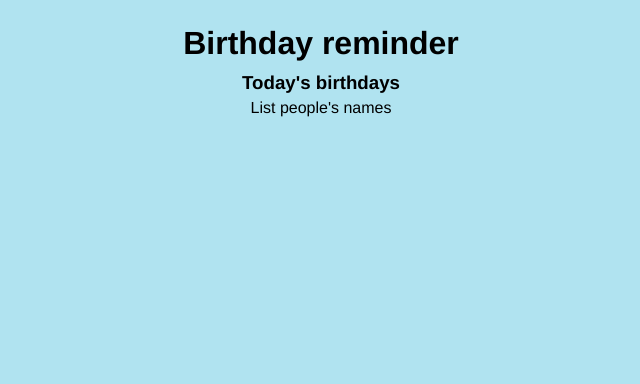
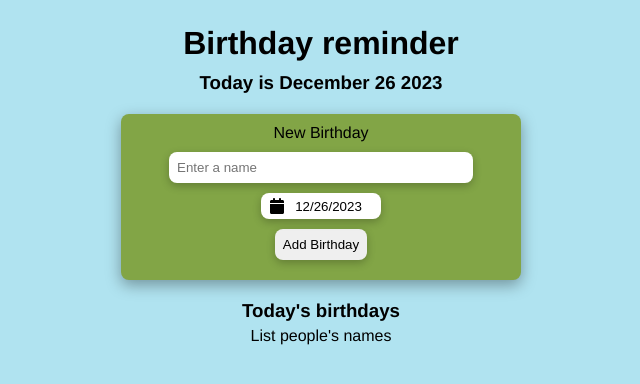
Before and after one commit to jelena2803/birthday-reminder, a React (Create React App) app: page / in a window 1280 px wide. Shown: the top 384 px of the page, without its empty margins (319-959 px from the left). Built offline with nearby package versions, Linux system fonts and the light colour scheme; the HTML template or start-up script is replaced by a standard one.

Commit message:
current date title and new birthday form added

```diff
--- a/src/App.jsx
+++ b/src/App.jsx
@@ -1,13 +1,108 @@
 import "./App.css";
 import List from "./components/List"
+import React, { useState } from "react";
 // import Date from "./components/Date"
+import DatePicker from "react-datepicker";
+import { getMonth, getYear } from 'date-fns';
+import range from "lodash/range";
+
+import "react-datepicker/dist/react-datepicker.css";
+
+function getDate() {
+  const months = ["January", "February", "March", "April", "May", "June", "July", "August", "September", "October", "November", "December"];
+  const today = new Date();
+  const month = months[today.getMonth()];
+  const year = today.getFullYear();
+  const date = today.getDate();
+  return `${month} ${date} ${year}`;
+}
 
 function App() {
+  const [newName, setNewName] = useState("")
+  const [nameList, setNameList] = useState([])
+  const [currentDate, setCurrentDate] = useState(getDate());
+  const allMonths = [
+    "January",
+    "February",
+    "March",
+    "April",
+    "May",
+    "June",
+    "July",
+    "August",
+    "September",
+    "October",
+    "November",
+    "December",
+  ];
+  // calendar
+  const [startDate, setStartDate] = useState(new Date());
+  const years = range(1900, getYear(new Date()) + 1, 1);
+
   return (
     <div className="App">
       <h1>Birthday reminder</h1>
+      {/* <Date/> */}
+      <h3>Today is {currentDate}</h3>
+
+      <form >
+        <div>
+          <label htmlFor="name">New Birthday</label>
+          <input value={newName} onChange={e => setNewName(e.target.value)} type="text" id="name" placeholder="Enter a name"/>
+        </div>
+
+        <DatePicker
+      showIcon
+        renderCustomHeader={({
+          date,
+          changeMonth,
+          changeYear
+        }) => (
+          <div
+            style={{
+              margin: 10,
+              display: "flex",
+              justifyContent: "center",
+            }}
+          >
+
+        <select
+              value={allMonths[getMonth(date)]}
+              onChange={({ target: { value } }) =>
+                changeMonth(allMonths.indexOf(value))
+              }
+            >
+              {allMonths.map((option) => (
+                <option key={option} value={option}>
+                  {option}
+                </option>
+              ))}
+            </select>
+
+            <select
+              value={getYear(date)}
+              onChange={({ target: { value } }) => changeYear(value)}
+            >
+              {years.map((option) => (
+                <option key={option} value={option}>
+                  {option}
+                </option>
+              ))}
+            </select>
+          </div>
+        )}
+        selected={startDate}
+        onChange={(date) => setStartDate(date)}
+      />
+
+        <button>Add Birthday</button>
+
+      </form>
+
       <h3>Today's birthdays</h3>
-      <List/>
+
+      <List />
+
     </div>
   );
 }
```
